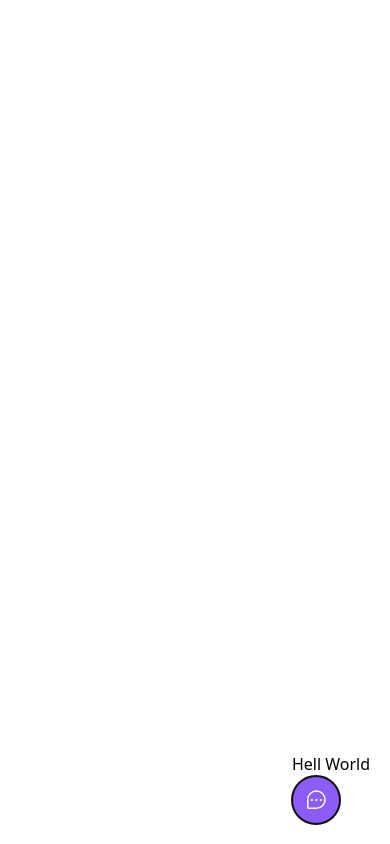
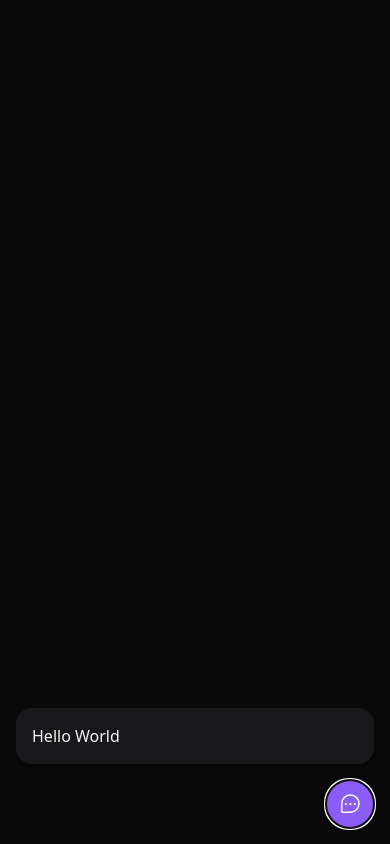
Before and after one commit to PauloMarquess/nlw-return, a React (Vite) app: page / in a window 390 px wide. Both pictures are taken after a click on the button "Feedback". Built offline with nearby package versions, Linux system fonts and the light colour scheme.

Commit message:
feat: adicionado responsividade no botao

```diff
--- a/src/components/Widget.tsx
+++ b/src/components/Widget.tsx
@@ -1,10 +1,13 @@
 import { Popover } from '@headlessui/react';
 import { ChatTeardropDots } from 'phosphor-react';
+import { WidgetForm } from './WidgetForm';
 
 export const Widget = () => {
     return (
-        <Popover className="absolute bottom-5 right-5 ">
-            <Popover.Panel>Hell World</Popover.Panel>
+        <Popover className="absolute bottom-4 right-4 md:right-8 md:bottom-8 flex flex-col items-end">
+            <Popover.Panel>
+                <WidgetForm />
+            </Popover.Panel>
             <Popover.Button className="bg-brand-500 rounded-full px-3 h-12 text-white flex items-center group">
                 <ChatTeardropDots className="w-6 h-6 " />
                 <span className="max-w-0 overflow-hidden group-hover:max-w-xs transition-all duration-500 ease-linear ">
--- /dev/null
+++ b/src/components/WidgetForm.tsx
@@ -0,0 +1,7 @@
+export const WidgetForm = () => {
+    return (
+        <div className="bg-zinc-900 p-4 relative rounded-2xl mb-4 flex-col items-center shadow-lg w-[calc(100vw-2rem)] md:w-auto">
+            Hello World
+        </div>
+    );
+};
--- a/src/global.css
+++ b/src/global.css
@@ -1,3 +1,6 @@
 @tailwind base;
 @tailwind components;
 @tailwind utilities;
+body {
+    @apply bg-[#09090A] text-zinc-100
+}
```
